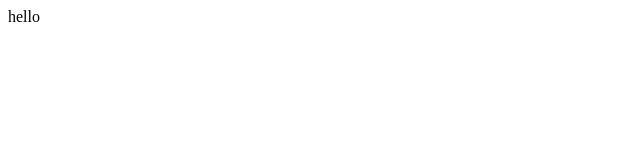
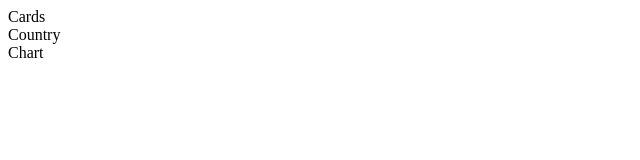
Before and after one commit to Kazunari93/covid-19, a React (Create React App) app in the folder app/: page / in a window 1280 px wide. Shown: the top 160 px of the page, without its empty margins (0-640 px from the left). Built offline with nearby package versions, Linux system fonts and the light colour scheme.

Commit message:
create components

```diff
--- a/app/src/App.js
+++ b/app/src/App.js
@@ -1,7 +1,17 @@
 import React from "react";
 
-function App() {
-  return <div className="App">hello</div>;
+import { Cards, Chart, Country } from "./components";
+
+class App extends React.Component {
+  render() {
+    return (
+      <div className="App">
+        <Cards />
+        <Country />
+        <Chart />
+      </div>
+    );
+  }
 }
 
 export default App;
--- /dev/null
+++ b/app/src/components/Cards/Cards.component.jsx
@@ -0,0 +1,7 @@
+import React from "react";
+
+const Cards = () => {
+  return <div>Cards</div>;
+};
+
+export default Cards;
--- /dev/null
+++ b/app/src/components/Chart/Chart.component.jsx
@@ -0,0 +1,7 @@
+import React from "react";
+
+const Chart = () => {
+  return <div>Chart</div>;
+};
+
+export default Chart;
--- /dev/null
+++ b/app/src/components/Country/Country.component.jsx
@@ -0,0 +1,7 @@
+import React from "react";
+
+const Country = () => {
+  return <div>Country</div>;
+};
+
+export default Country;
--- /dev/null
+++ b/app/src/components/index.js
@@ -0,0 +1,3 @@
+export { default as Cards } from "./Cards/Cards.component";
+export { default as Chart } from "./Chart/Chart.component";
+export { default as Country } from "./Country/Country.component";
```
Also changed, not shown: app/src/components/Cards/Cards.module.css (added), app/src/components/Chart/Chart.module.css (added), app/src/components/Country/Country.module.css (added).
